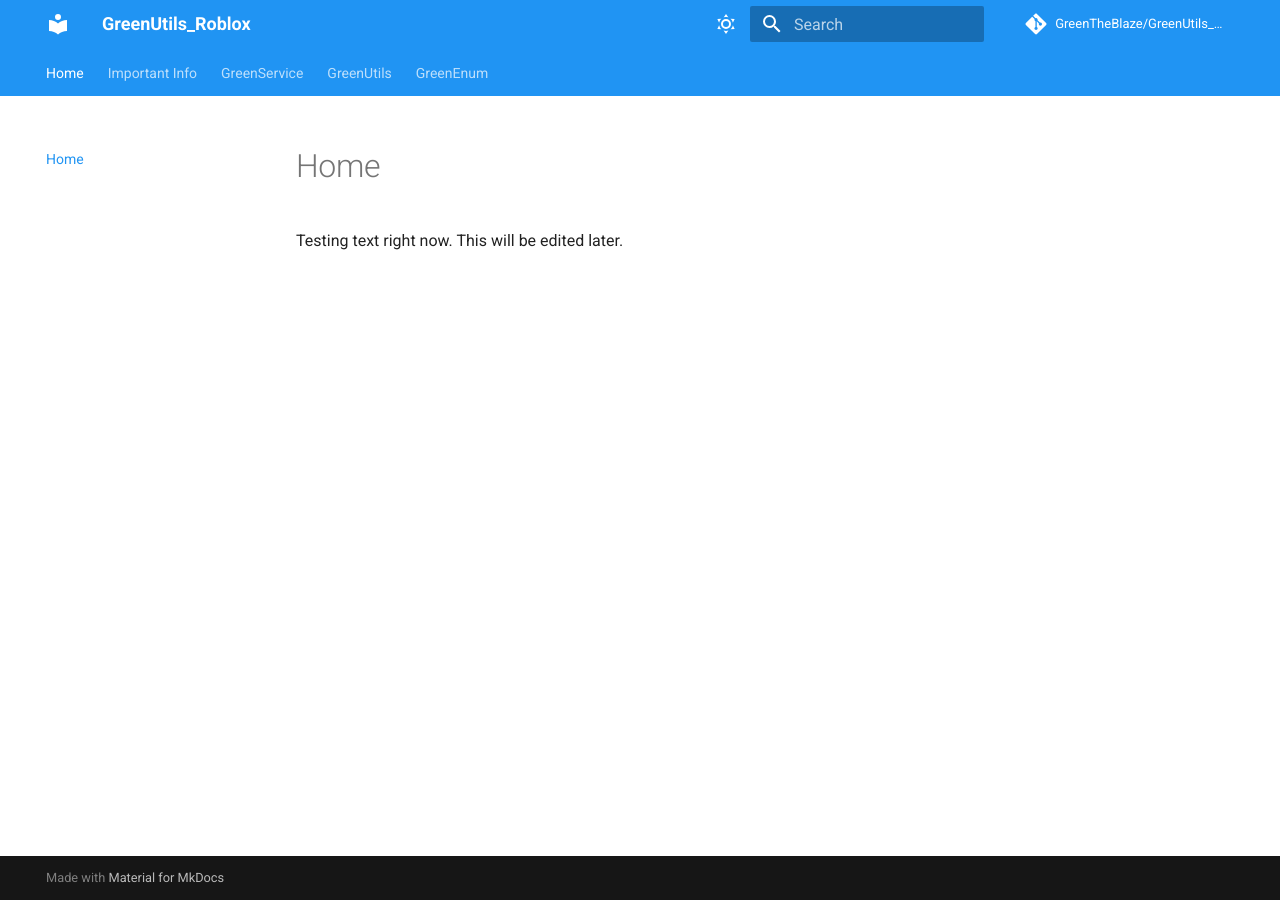
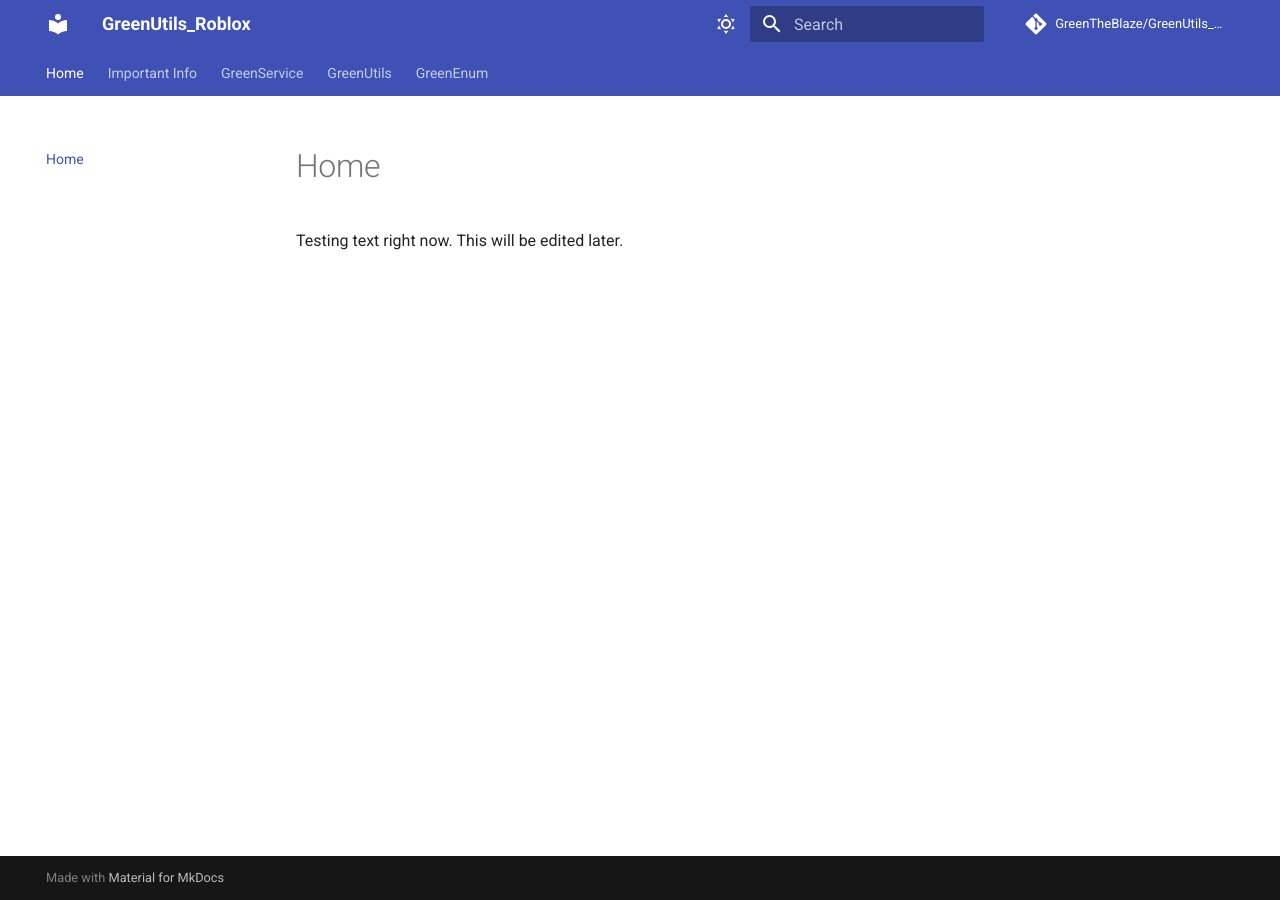
Before and after one commit to GreenTheBlaze/Roblox-Dev-Organization-Guide, an MkDocs documentation site: the page built from docs/index.md, in a window 1280 px wide. Built offline with MkDocs 1.6.1 and Material for MkDocs 9.7.7, drawn with Linux system fonts in a browser that asks for light colours; comment, search, counter and statistics services are not loaded.

Commit message:
Update mkdocs.yml

```diff
--- a/mkdocs.yml
+++ b/mkdocs.yml
@@ -40,22 +40,23 @@ theme:
     # Light mode
     - media: "(prefers-color-scheme: light)"
       scheme: default
-      primary: blue
-      accent: blue
+      primary: 'Light Blue'
+      accent: 'Light Blue'
       toggle:
         icon: material/weather-sunny
         name: Switch to dark mode
     # Dark mode
     - media: "(prefers-color-scheme: dark)"
-      scheme: slate
-      primary: blue
-      accent: blue
+      scheme: preference
+      primary: 'Light Blue'
+      accent: 'Light Blue'
       toggle:
         icon: material/weather-night
         name: Switch to light mode
   highlightjs: true
   hljs_languages:
     - lua
+    - luau
 
 extra_javascript:
   - javascripts/tags.js
```
